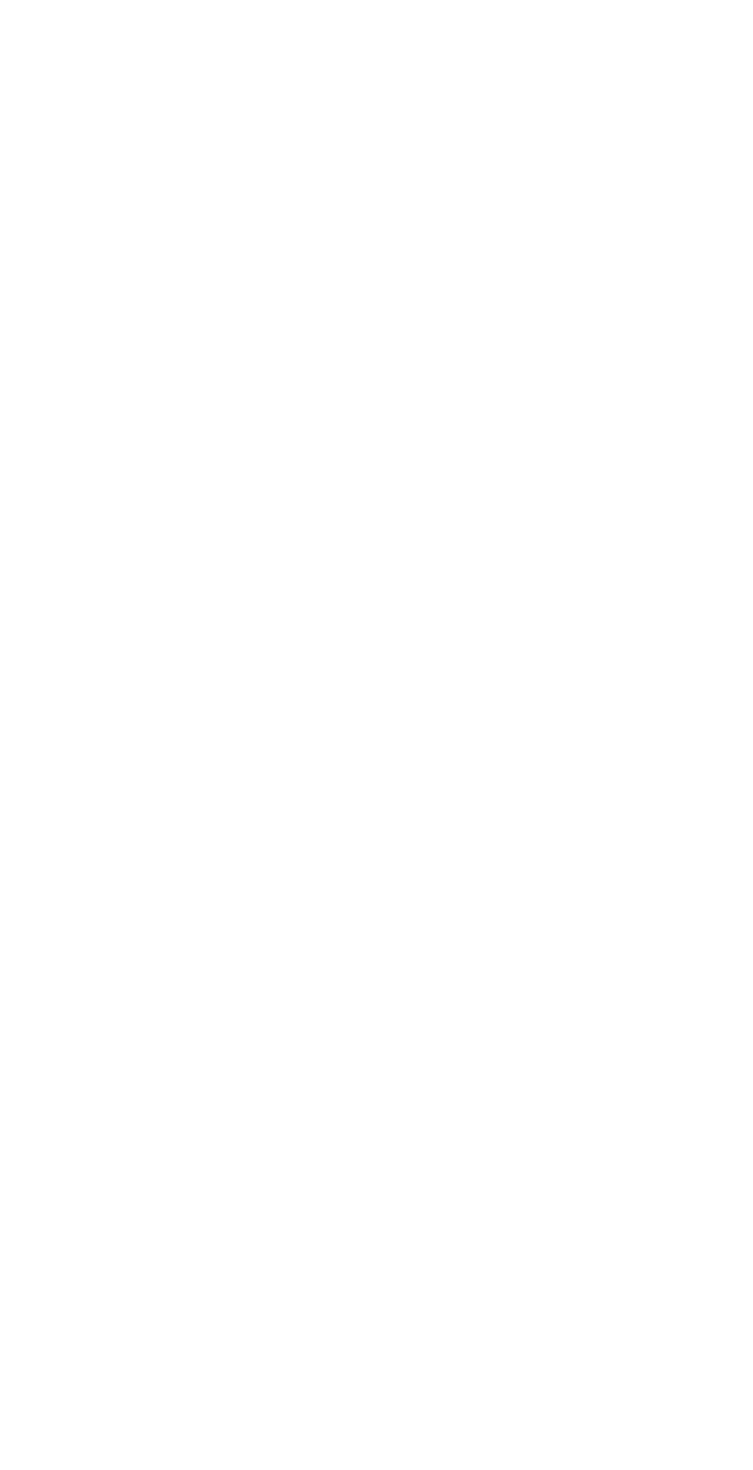
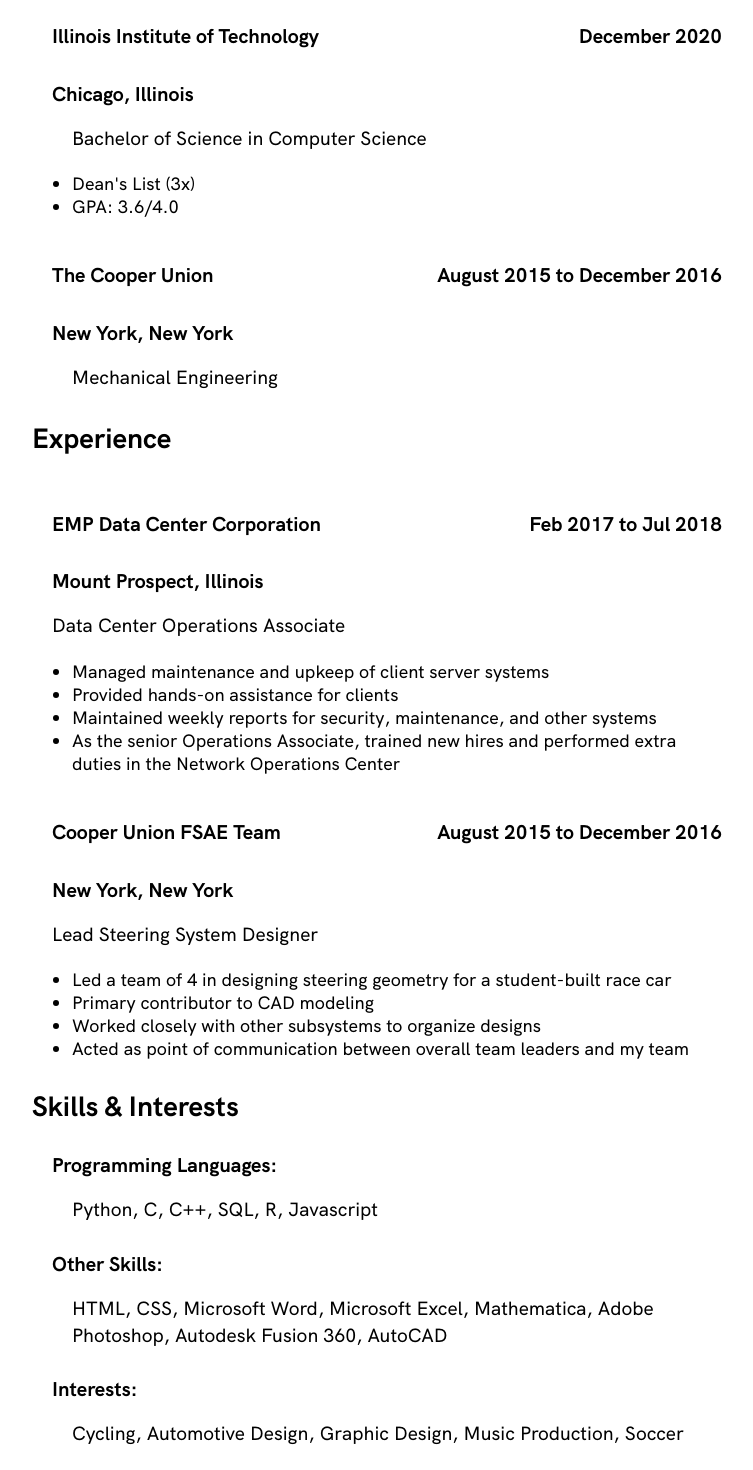
Before and after one commit to cal-kuhnen/personal-website, a React (Create React App) app: page / in a window 1280 px wide. Shown: the part 420-1890 px from the top of the page, without its empty margins (263-1016 px from the left). Before the commit the page ends 800 px from the top, so only its background shows below. Built offline with nearby package versions, Linux system fonts and the light colour scheme.

Commit message:
added resume page

```diff
--- a/src/App.js
+++ b/src/App.js
@@ -1,11 +1,15 @@
 import React from 'react';
 import logo from './logo.svg';
-import './App.css';
+import './style_home.css';
 import Nav from './Components/Nav'
+import Resume from './Components/Resume'
 
 function App() {
   return (
-    <Nav />
+    <div>
+      <Nav />
+      <Resume />
+    </div>
   );
 }
 
--- a/src/Components/Nav.js
+++ b/src/Components/Nav.js
@@ -1,5 +1,4 @@
 import React from 'react';
-import '../style_home.css';
 
 const Nav = () => {
   return (
--- /dev/null
+++ b/src/Components/Resume.js
@@ -0,0 +1,64 @@
+import React from 'react';
+
+const Resume = () => {
+  return (
+    <div className="content">
+  		<a href="Calvin_Kuhnen_Resume.pdf" download>
+  		<div id="download">
+  			Resume PDF
+  		</div>
+  		</a>
+  		<section id="resume">
+  			<h2 className="center">Calvin Kuhnen</h2>
+  			<h3 className="center">Chicago IL | calvinkuhnen@gmail.com</h3>
+  			<section>
+  				<h3>Education</h3>
+  					<h4 className="org">Illinois Institute of Technology</h4><h4 className="date">December 2020</h4>
+  					<h4>Chicago, Illinois</h4>
+  						<p className="info">Bachelor of Science in Computer Science</p>
+  							<ul>
+  								<li>Dean's List (3x)</li>
+  								<li>GPA: 3.6/4.0</li>
+  							</ul>
+  					<h4 className="org">The Cooper Union</h4><h4 className="date">August 2015 to December 2016</h4>
+  					<h4>New York, New York</h4>
+  						<p className="info">Mechanical Engineering</p>
+  			</section>
+  			<section id="experience">
+  				<h3>Experience</h3>
+
+  					<h4 className="org">EMP Data Center Corporation</h4><h4 className="date">Feb 2017 to Jul 2018</h4>
+  					<h4>Mount Prospect, Illinois</h4>
+  						<p className="job">Data Center Operations Associate</p>
+  						<ul>
+  							<li>Managed maintenance and upkeep of client server systems</li>
+  							<li>Provided hands-on assistance for clients</li>
+  							<li>Maintained weekly reports for security, maintenance, and other systems</li>
+  							<li>As the senior Operations Associate, trained new hires and performed extra duties in the Network Operations Center</li>
+  						</ul>
+
+  					<h4 className="org">Cooper Union FSAE Team</h4><h4 className="date">August 2015 to December 2016</h4>
+  					<h4>New York, New York</h4>
+  						<p className="job">Lead Steering System Designer</p>
+  						<ul>
+  							<li>Led a team of 4 in designing steering geometry for a student-built race car</li>
+  							<li>Primary contributor to CAD modeling</li>
+  							<li>Worked closely with other subsystems to organize designs</li>
+  							<li>Acted as point of communication between overall team leaders and my team</li>
+  						</ul>
+  			</section>
+  			<section id="skills">
+  				<h3>Skills & Interests</h3>
+  					<h4>Programming Languages:</h4>
+  						<p className="info">Python, C, C++, SQL, R, Javascript</p>
+  					<h4>Other Skills:</h4>
+  						<p className="info">HTML, CSS, Microsoft Word, Microsoft Excel, Mathematica, Adobe Photoshop, Autodesk Fusion 360, AutoCAD</p>
+  					<h4>Interests:</h4>
+  						<p className="info">Cycling, Automotive Design, Graphic Design, Music Production, Soccer</p>
+  			</section>
+  		</section>
+  	</div>
+  )
+}
+
+export default Resume
```
